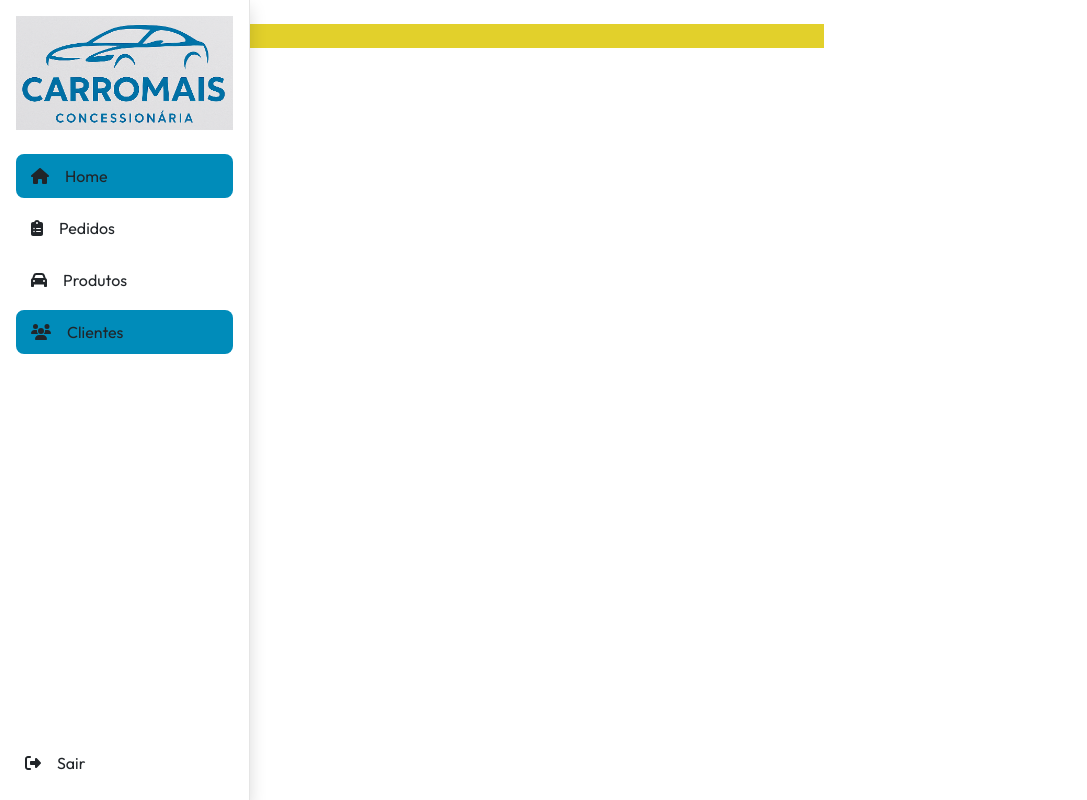
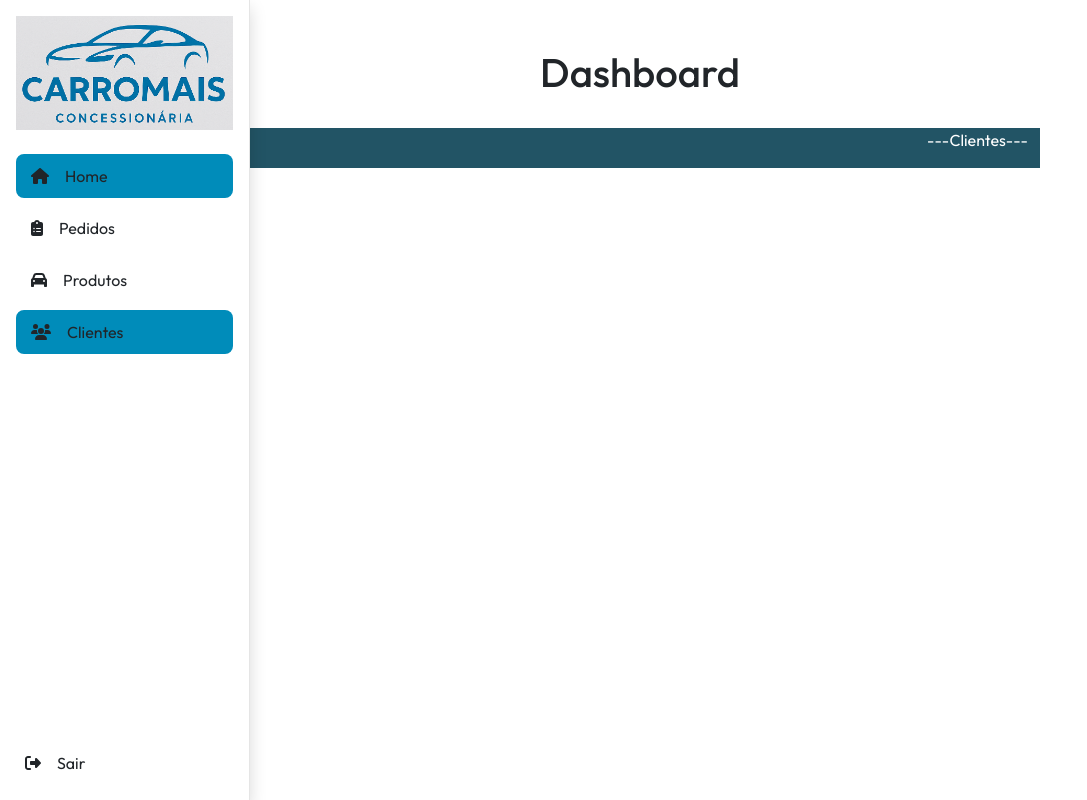
Before and after one commit to slvra/carromais, an Angular app: page /dashboard/clientes in a window 1280 px wide. Shown: the whole page, without its empty margins (0-1087 px from the left). Built offline with nearby package versions, Linux system fonts and the light colour scheme; sample sign-in values are in the browser's storage; a web font is replaced by a local one.

Commit message:
feat: dashboard content (not working)

```diff
--- a/src/app/components/dashboard/clientes/clientes.component.css
+++ b/src/app/components/dashboard/clientes/clientes.component.css
@@ -1,4 +1,5 @@
-p{
-    background-color: rgb(226, 208, 43);
+.container{
+    background-color: #225465;
     width: 100vh;
+    color: white;
 }
--- a/src/app/components/dashboard/clientes/clientes.component.html
+++ b/src/app/components/dashboard/clientes/clientes.component.html
@@ -1 +1,3 @@
-<p>clientes works!</p>
+<div class="container d-flex justify-content-end align-items-end text-end">
+    <p>---Clientes---</p>
+</div>
--- a/src/app/components/dashboard/dashboard.component.html
+++ b/src/app/components/dashboard/dashboard.component.html
@@ -1,9 +1,11 @@
+<div class="dash-title d-flex justify-content-center align-items-center mt-5">
+  <h1 class="">Dashboard</h1>
+</div>
 <div class="dashboard-container d-flex">
   <app-sidebar></app-sidebar>
 
   <main class="dashboard-content flex-grow-1 p-4">
     <router-outlet></router-outlet>
 
-    <h1 class="">Dashboard</h1>
   </main>
 </div>
--- a/src/app/components/dashboard/pedidos/pedidos.component.css
+++ b/src/app/components/dashboard/pedidos/pedidos.component.css
@@ -1,4 +1,5 @@
-p{
-    background-color: blueviolet;
+.container {
+    background-color: #3B391D;
     width: 100vh;
+    color: white;
 }
--- a/src/app/components/dashboard/pedidos/pedidos.component.html
+++ b/src/app/components/dashboard/pedidos/pedidos.component.html
@@ -1 +1,3 @@
-<p>pedidos works!</p>
+<div class="container d-flex justify-content-end align-items-end text-end">
+    <p>---Pedidos---</p>
+</div>
--- a/src/app/components/dashboard/produtos/produtos.component.css
+++ b/src/app/components/dashboard/produtos/produtos.component.css
@@ -1,4 +1,5 @@
-p{
-    background-color: rgb(43, 107, 226);
+.container {
+    background-color: #3B1D25;
     width: 100vh;
+    color: white;
 }
--- a/src/app/components/dashboard/produtos/produtos.component.html
+++ b/src/app/components/dashboard/produtos/produtos.component.html
@@ -1 +1,3 @@
-<p>produtos works!</p>
+<div class="container d-flex justify-content-end align-items-end text-end">
+    <p>---Produtos---</p>
+</div>
```
